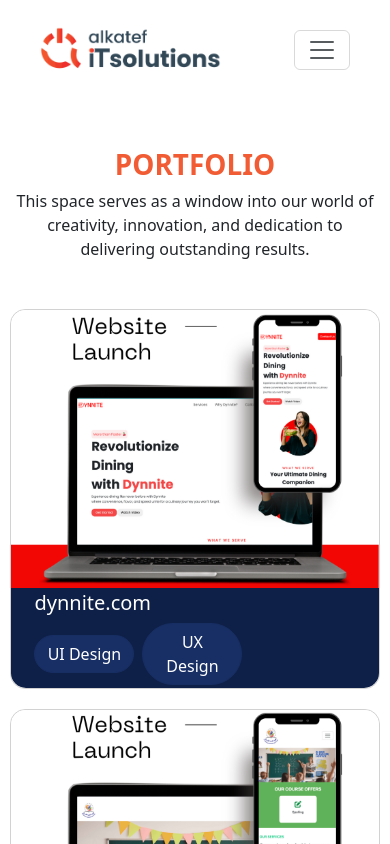
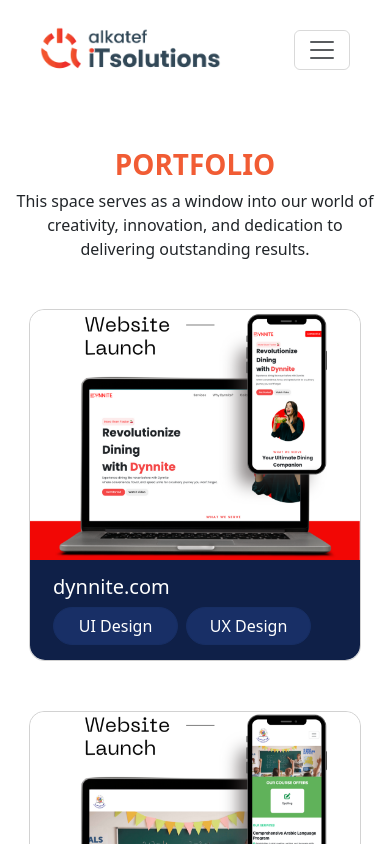
Before and after one commit to alkatefindia/it-solutions-4u, a React (Create React App) app: page /Portfolio in a window 390 px wide. Shown: the top 844 px of the page. Built offline with nearby package versions, Linux system fonts and the light colour scheme.

Commit message:
smtp server

```diff
--- a/src/components/Footer.js
+++ b/src/components/Footer.js
@@ -76,7 +76,7 @@
         <div className="footer-contact-section">
           <p className="footer-section-title">CONTACT US</p>
           <div className="footer-section-contact">
-            <FontAwesomeIcon icon={faHouse} /> Mussafah, Abu Dhabi, UAE
+            <FontAwesomeIcon icon={faHouse} /> M-25 Mussafah, Abu Dhabi, UAE
           </div>
           <div className="footer-section-contact">
             <FontAwesomeIcon icon={faEnvelope} /> sales@itsolutions4u.co
--- a/src/pages/Contact.js
+++ b/src/pages/Contact.js
@@ -15,7 +15,7 @@
   const sendEmail = (e) => {
     e.preventDefault();
 
-    emailjs.sendForm('service_ii2tt4d', 'template_15qcyuv', form.current, 'iNEeKpL_mzTpIjCOh')
+    emailjs.sendForm('service_2swzphn', 'template_g8h71ep', form.current, '0f9IduTSqGe0ndFxP')
     setShowModal(true)
     form.current.reset();
   };
--- a/src/pages/PhotocopierPrinterRental.js
+++ b/src/pages/PhotocopierPrinterRental.js
@@ -3,12 +3,21 @@
 import Footer from "../components/Footer";
 import Whatsapp from "../components/Whatsapp";
 import CTA from "../components/CTA";
+import { Helmet } from 'react-helmet-async';
+
 
 const PhotocopierPrinterRental = () => {
   return (
     <div>
       <Whatsapp />
       <NavigationBar />
+
+      <Helmet>
+                <title>Reliable Photocopier & Printer Rentals in Dubai & UAE | Al Katef IT Solutions</title>
+                <meta name="description" content= "With over 20 years of experience, Al Katef IT Solutions offers reliable photocopier and printer rentals in Dubai and across the UAE. Choose from a wide range of equipment, flexible rental options, and unmatched service. Contact us today for your rental needs!"/>
+            <link rel='canonical' href={window.location.href} ></link>
+
+            </Helmet>
 
       <div className="container ">
         <h1 className="mt-5 title-blue">
--- a/src/styles/PortfolioBox.css
+++ b/src/styles/PortfolioBox.css
@@ -1,6 +1,6 @@
 
 .website-pro{
-  width: 600px;
+  width: 450px;
   height:auto;
   display: flex;
   flex-direction: column;
@@ -44,7 +44,7 @@
 }
 .title-btn button{
   border-radius: 100px;
-  width: 100px;
+  width: 125px;
   background-color: #182f66;
   border-color: #172e63;
 }
--- a/src/styles/portfolio.css
+++ b/src/styles/portfolio.css
@@ -4,7 +4,8 @@
     justify-content: center;
     align-items: center;
     flex-wrap: wrap;
-    gap: 20px;
+    gap: 50px;
+    padding-inline: 50px;
   }
 .cta-wrapper{
     margin-block-start: 100px;
@@ -29,6 +30,8 @@
 @media screen and (max-width:786px) {
     .portfolio-content{
         flex-direction: column;
+        padding-inline: 20px;
+
       }
       .cta-wrapper{
         width: 95%;
```
